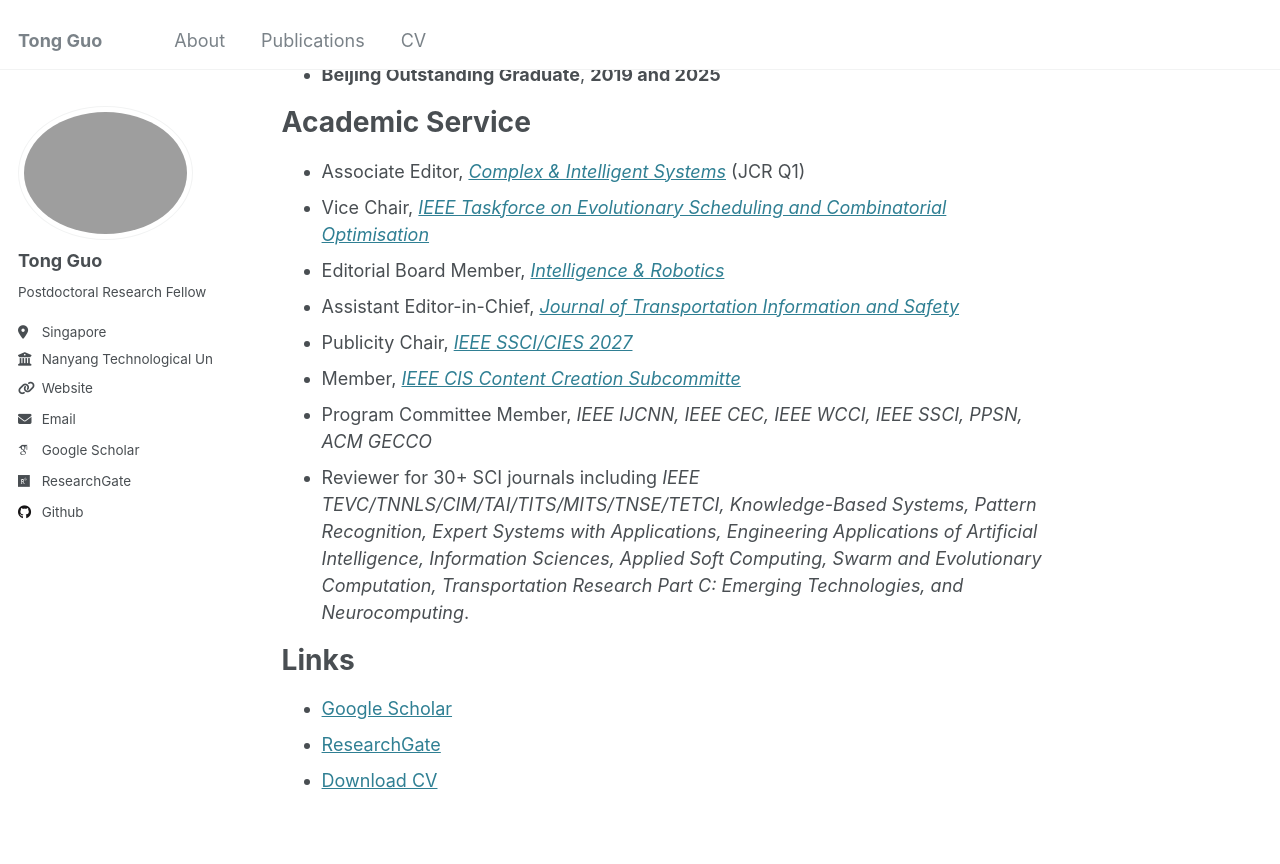
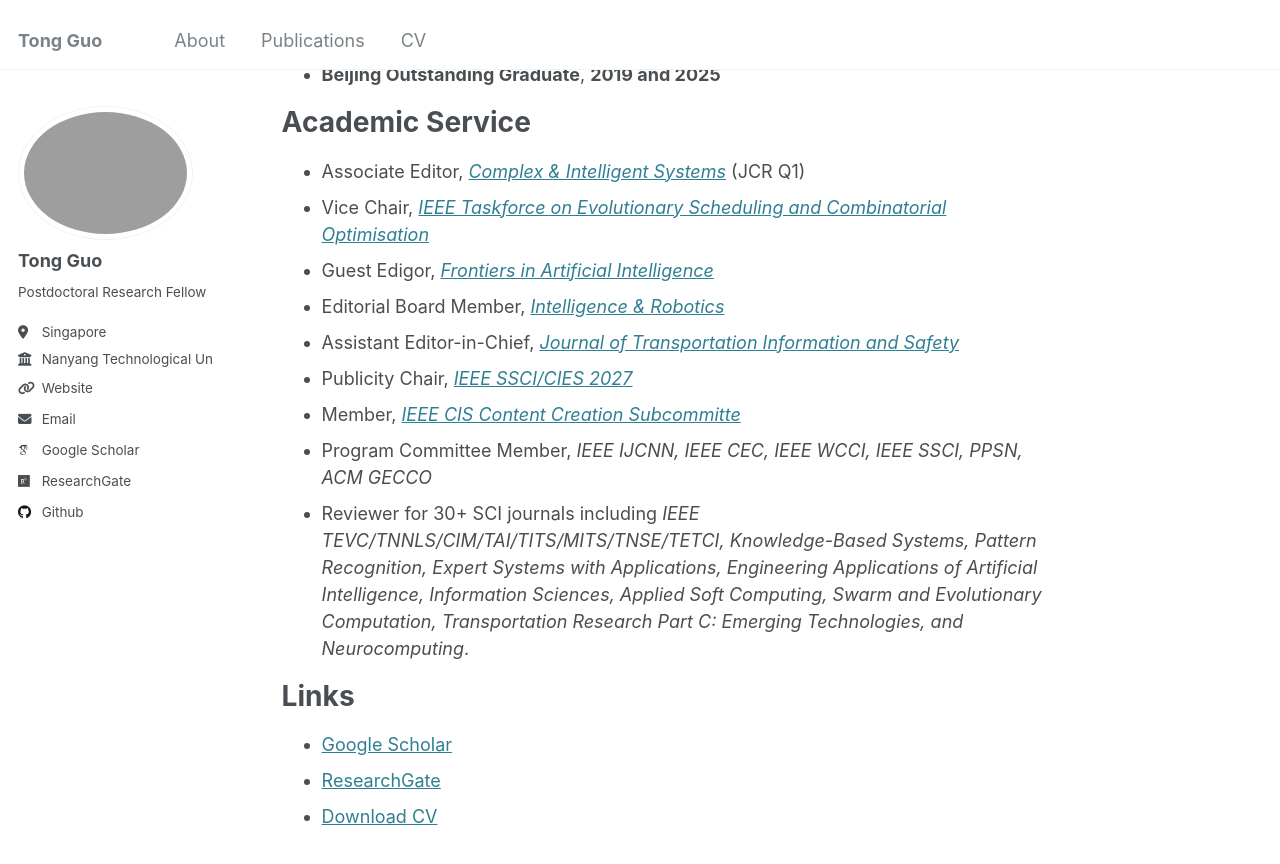
Before and after one commit to buaaguotong/buaaguotong.github.io, a Jekyll site: the page built from _pages/about.md, in a window 1280 px wide and 900 px high, scrolled down 609 px. Shown: the top 864 px of the window. Built offline with Jekyll 4.4.1, drawn with Linux system fonts in a browser that asks for light colours; some web fonts are replaced.

Commit message:
Add guest editor role for Frontiers in AI
Signed-off-by: buaaguotong <41051936+buaaguotong@users.noreply.github.com>

```diff
--- a/_pages/about.md
+++ b/_pages/about.md
@@ -24,6 +24,7 @@ Academic Service
 ======
 * Associate Editor, *[Complex & Intelligent Systems](https://link.springer.com/journal/40747)* (JCR Q1)
 * Vice Chair, *[IEEE Taskforce on Evolutionary Scheduling and Combinatorial Optimisation](https://cis.taskforce.ieee.org/esco/)*
+* Guest Edigor, *[Frontiers in Artificial Intelligence](https://www.frontiersin.org/research-topics/84731/from-prediction-to-action-predictive-and-prescriptive-ai-for-complex-systems)*
 * Editorial Board Member, *[Intelligence & Robotics](https://www.oaepublish.com/ir)*
 * Assistant Editor-in-Chief, *[Journal of Transportation Information and Safety](http://www.jtxa.net/indexen.htm)*
 * Publicity Chair, *[IEEE SSCI/CIES 2027](https://attend.ieee.org/ssci-2027/symposia/engineering-cyber-physical-systems/)*
```
